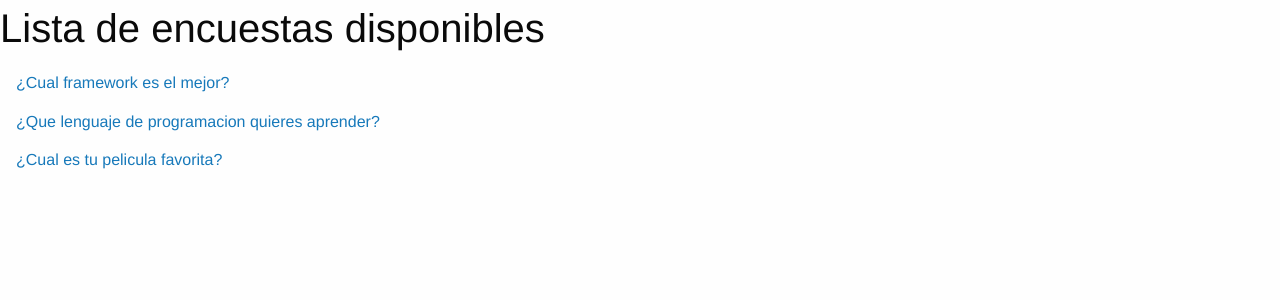
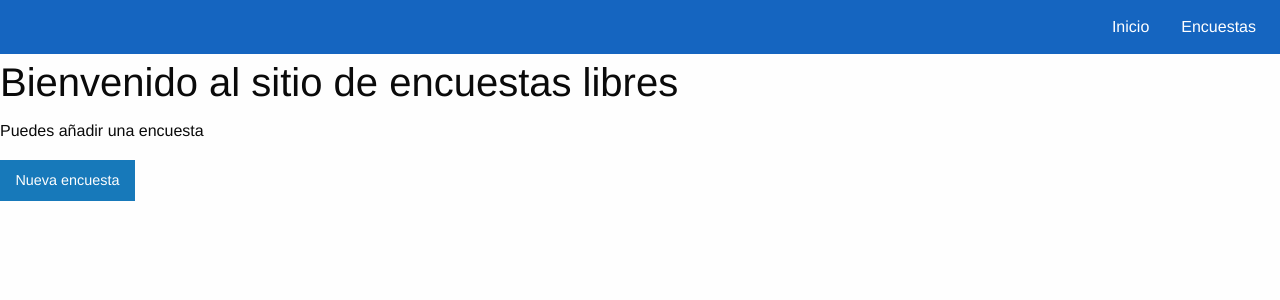
Before and after one commit to NickBurgosA/devpoll, a Django app: page /polls/ in a window 1280 px wide. Shown: the top 300 px of the page. Run offline with Django 3.2, Linux system fonts and the light colour scheme; data comes from the database, SQL or seed files in the repository; both versions use the stored data as it was after the commit; some libraries are stand-ins or nearby versions.

Commit message:
update views and templates

```diff
--- /dev/null
+++ b/polls/forms.py
@@ -0,0 +1,4 @@
+from django import forms
+
+class QuestionForm(forms.Form):
+    question = forms.CharField(max_length=200)
--- /dev/null
+++ b/polls/static/polls/css/app.css
@@ -0,0 +1,14 @@
+.top-bar{
+    background-color: #1565C0;
+}
+.top-bar ul {
+    background-color: #1565C0;
+    font-color: #FFFFFF;
+}
+.top-bar a{
+    color: #FFFFFF;
+    font-stretch: condensed;
+}
+.top-bar a:hover{
+    background: #0D47A1;
+}
--- /dev/null
+++ b/polls/templates/base.html
@@ -0,0 +1,30 @@
+{% load static %}
+<!DOCTYPE html>
+<html>
+    <head>
+        <link rel="stylesheet" href="{% static 'polls/css/foundation.css' %}"/>
+        <link rel="stylesheet" href="{% static 'polls/css/app.css' %}"/>
+        <title>{% block title %} Devpoll{% endblock %}</title>
+    </head>
+    <body>
+        <header>
+            <div class="top-bar">
+                <div class="top-bar-right">
+                    <ul class="menu">
+                        <li><a href="{% url 'polls:index' %}">Inicio</a></li>
+                        <li><a href="{% url 'polls:list' %}">Encuestas</a></li>
+                    </ul>
+                </div>
+            </div>
+        </header>
+
+        <div class="section">
+                {% block section %}
+
+                {% endblock %}
+        </div>
+    </body>
+    <script src="{% static 'polls/js/vendor/jquery.js' %}"></script>
+    <script src="{% static 'polls/js/vendor/what-input.js' %}"></script>
+    <script src="{% static 'polls/js/vendor/foundation.js' %}"></script>
+</html>
--- a/polls/templates/index.html
+++ b/polls/templates/index.html
@@ -1,17 +1,8 @@
-{% load static %}
-<link rel="stylesheet" type="text/css" href="{% static 'polls/css/foundation.css' %}"/>
+{% extends 'base.html' %}
+{% block title %} Inicio {% endblock %}
 
-    <h2>Lista de encuestas disponibles</h2>
-    {%  if latest_question_list %}
-    <ul class="vertical menu">
-        {% for question in latest_question_list %}
-        <li><a href="{% url 'polls:detail' question.id %}">{{ question.question_text }} </a></li>
-        {% endfor %}
-    </ul>
-    {% else %}
-        <p>No hay encuestas disponibles.</p>
-    {% endif %}
-
-<script src="{% static 'polls/js/vendor/jquery.js' %}"></script>
-<script src="{% static 'polls/js/vendor/what-input.js' %}"></script>
-<script src="{% static 'polls/js/vendor/foundation.js' %}"></script>
+{% block section %}
+    <h2>Bienvenido al sitio de encuestas libres</h2>
+    <p>Puedes añadir una encuesta</p>
+    <a href="{% url 'polls:new' %}" class="button"> Nueva encuesta</a>
+{% endblock %}
--- a/polls/urls.py
+++ b/polls/urls.py
@@ -4,7 +4,9 @@ from . import views
 
 app_name = 'polls'
 urlpatterns = [
-    url(r'^$', views.IndexView.as_view(), name='index'),
+    url(r'^$', views.index, name='index'),
+    url(r'^list/$', views.ListPollsView.as_view(), name='list'),
+    url(r'^new/$', views.NewPollView.as_view(), name='new'),
     url(r'^(?P<pk>[0-9]+)/$', views.DetailView.as_view(), name='detail'),
     url(r'^(?P<pk>[0-9]+)/results/$', views.ResultsView.as_view(), name='results'),
     url(r'^(?P<question_id>[0-9]+)/vote/$', views.vote, name='vote'),
--- a/polls/views.py
+++ b/polls/views.py
@@ -7,8 +7,14 @@ from django.utils import timezone
 
 # Create your views here.
 
-class IndexView(generic.ListView):
-    template_name = 'index.html'
+def index(request):
+    return render(request, 'index.html')
+
+class NewPollView(generic.FormView):
+    template_name = 'new.html'
+
+class ListPollsView(generic.ListView):
+    template_name = 'list.html'
     context_object_name = 'latest_question_list'
 
     def get_queryset(self):
```
Also changed, not shown: polls/templates/detail.html (+5 -16 lines), polls/templates/list.html (added, +16 -0 lines), db.sqlite3, polls/templates/new.html (added).
